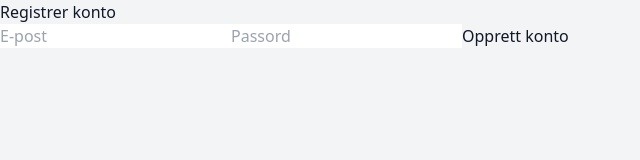
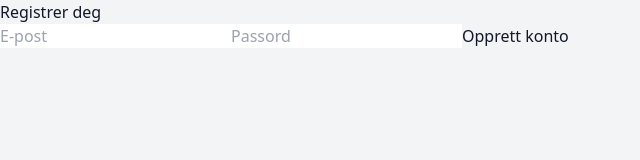
Before and after one commit to cosmicencounters5-png/cv-proffen, a Next.js app: page /register in a window 1280 px wide. Shown: the top 160 px of the page, without its empty margins (0-640 px from the left). Built offline with nearby package versions, Linux system fonts and the light colour scheme; no server answers.

Commit message:
Update page.tsx

```diff
--- a/app/register/page.tsx
+++ b/app/register/page.tsx
@@ -20,16 +20,15 @@ export default function RegisterPage() {
 
     if (error) {
       setError(error.message);
-      return;
+    } else {
+      router.push("/cv");
     }
-
-    router.push("/login");
   }
 
   return (
     <div className="container">
       <div className="card">
-        <h1>Registrer konto</h1>
+        <h1>Registrer deg</h1>
 
         <input
           placeholder="E-post"
```
